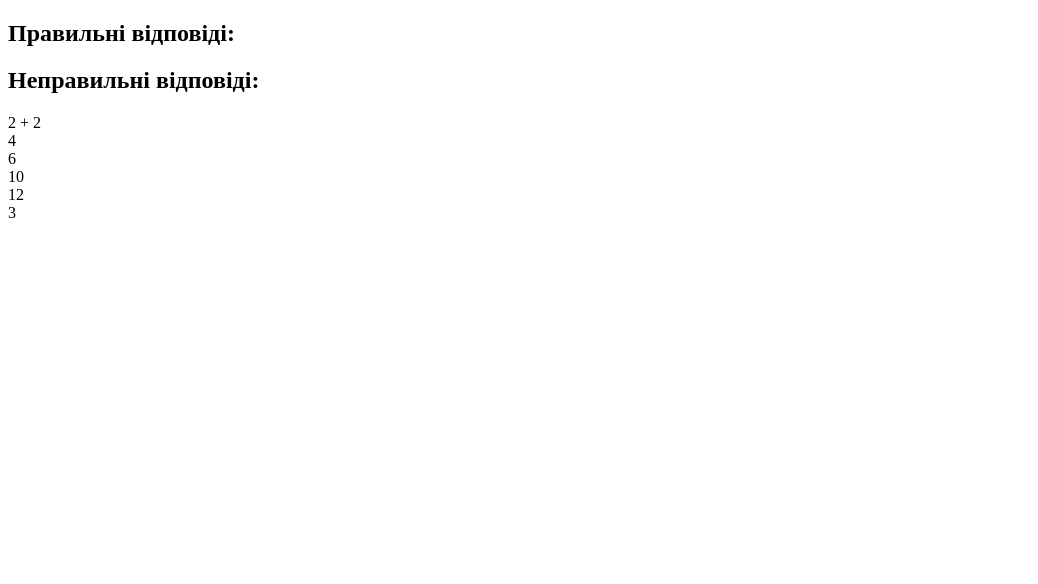
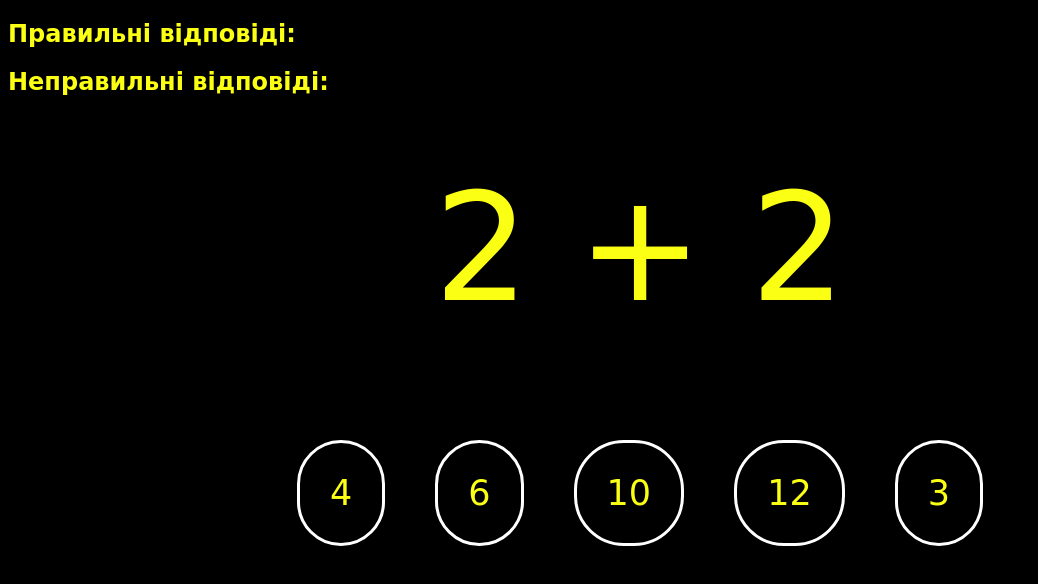
Before and after one commit to Knefi123/my-site, a plain HTML site: page index.html in a window 1280 px wide. Shown: the whole page, without its empty margins (0-1038 px from the left). Drawn offline with nearby package versions, Linux system fonts and the light colour scheme; a web font is replaced by a local one.

Commit message:
Update index.html

```diff
--- a/index.html
+++ b/index.html
@@ -2,7 +2,7 @@
 <html>
 <head>
     <title> Quiz </title>    <title> Quiz </title>
-    <link rel="stylesheet" href="CSS cod">
+    <link rel="stylesheet" href="style.css">
 </head>
 <body>
     <div class ="vidpovid">
@@ -26,5 +26,5 @@ class="answer">10</div>
 <script
 src='https://cdn.jsdelivr.net/npm/animejs@3.2.1/lib/anime.min.js' ></script>
 </body>
-    <script src="main JS"</script>
+    <script src="main.js"</script>
 </html>
```
